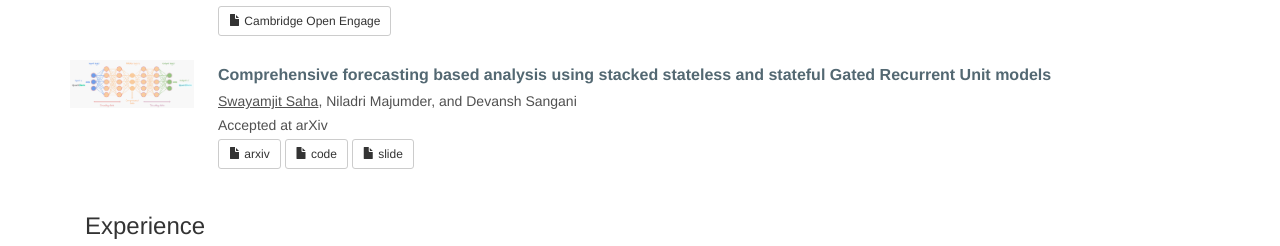
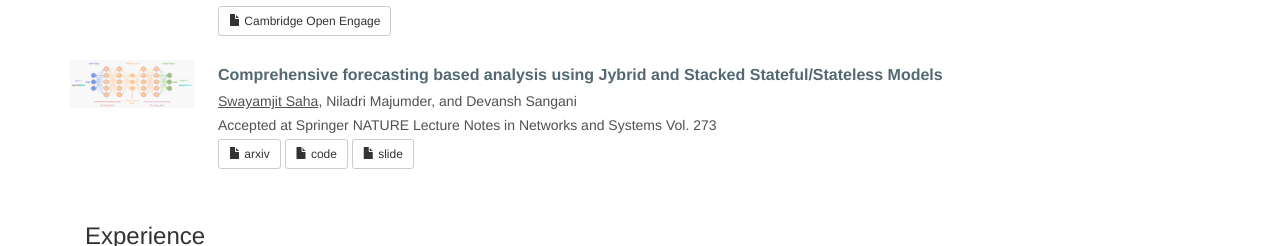
Before and after one commit to swayamjitsaha/swayamjitsaha.github.io, a plain HTML site: page index.html in a window 1280 px wide. Shown: the part 1017-1263 px from the top of the page. Drawn offline with Linux system fonts and the light colour scheme.

Commit message:
Update index.html

```diff
--- a/index.html
+++ b/index.html
@@ -211,8 +211,6 @@
         <p class="venue">Accepted to Cambridge Open Engage</p>
         <p class="material">
             <a target="_blank" href="https://www.cambridge.org/engage/coe/article-details/5ea826a5ec0a6100123e4ebb" role="button" class="btn btn-sm btn-default"><span class="glyphicon glyphicon-file" aria-hidden="true"></span>&nbsp;Cambridge Open Engage</a>
-            <!--<a target="_blank" href="https://github.com/VinAIResearch/MagNet" role="button" class="btn btn-sm btn-default"><span class="glyphicon glyphicon-file" aria-hidden="true"></span>&nbsp;code</a>
-	    <a target="_blank" href="https://www.youtube.com/watch?v=40Kw8QLym7E" role="button" class="btn btn-sm btn-default"><span class="glyphicon glyphicon-file" aria-hidden="true"></span>&nbsp;video</a> -->
         </p>
         </div>
         <div class="clear"></div>
@@ -221,25 +219,27 @@
         <li>
         <div class="thumb"><img src="images/autoencoder20.png"></img></div>
         <div class="details">
-        <p class="title">Comprehensive forecasting based analysis using stacked stateless and stateful Gated Recurrent Unit models</p>
+        <p class="title">Comprehensive forecasting based analysis using Jybrid and Stacked Stateful/Stateless Models</p>
         <p class="author"><span class="me">Swayamjit Saha</span>, Niladri Majumder, and Devansh Sangani</p>
-        <p class="venue">Accepted at arXiv </p>
+        <p class="venue">Accepted at Springer NATURE Lecture Notes in Networks and Systems Vol. 273 </p>
         <p class="material">
             <a target="_blank" href="https://arxiv.org/abs/2008.05575" role="button" class="btn btn-sm btn-default"><span class="glyphicon glyphicon-file" aria-hidden="true"></span>&nbsp;arxiv</a>
             <a target="_blank" href="https://github.com/swayamjitsaha/HybridMLModelsforForecasting" role="button" class="btn btn-sm btn-default"><span class="glyphicon glyphicon-file" aria-hidden="true"></span>&nbsp;code</a>
-            <!--<a target="_blank" href="https://youtu.be/xzU4fYz7e70" role="button" class="btn btn-sm btn-default"><span class="glyphicon glyphicon-file" aria-hidden="true"></span>&nbsp;talk</a> -->
             <a target="_blank" href="https://www.cambridge.org/engage/coe/article-details/5f91b6879b35800012d56a4b" role="button" class="btn btn-sm btn-default"><span class="glyphicon glyphicon-file" aria-hidden="true"></span>&nbsp;slide</a>
         </p>
         </div>
         <div class="clear"></div>
         </li>
 
+    </ul>
+    </div>
+    </div>
 
         <!-- Experience Section -->
         <section id="experience" class="experience-section">
             <div class="container">
                 <div class="row">
-                    <div class="col-lg-12">
+                    <div class="col-lg-6">
                         <h3>Experience</h3>
 
                         <ul class="experience">
@@ -251,15 +251,14 @@
             <p class="author">Work with Professor <a target="_blank" href="https://www.cics.umass.edu/people/sarvghad-batn-moghaddam-ali">Ali Sarvghad</a></p>
             <div class="clear"></div>
             </li>
+
 	     <li>
-		<br>
              <div class="thumb"><img src="images/isi_logo.jpg"></img></div>
              <div class="details">
              <p class="title"><a target="_blank" href="https://www.isical.ac.in/">Indian Statistical Institute Kolkata</a></p>
              <p class="author">Work with Professor <a target="_blank" href="https://www.isical.ac.in/kuntal-ghosh">Kuntal Ghosh</a> and Professor <a target="_blank" href="https://www.isical.ac.in/garga-chatterjee">Garga Chatterjee</a></p>
              <div class="clear"></div>
-
-		</li>
+	     </li>
     </ul>
     </div>
     </div>
```
